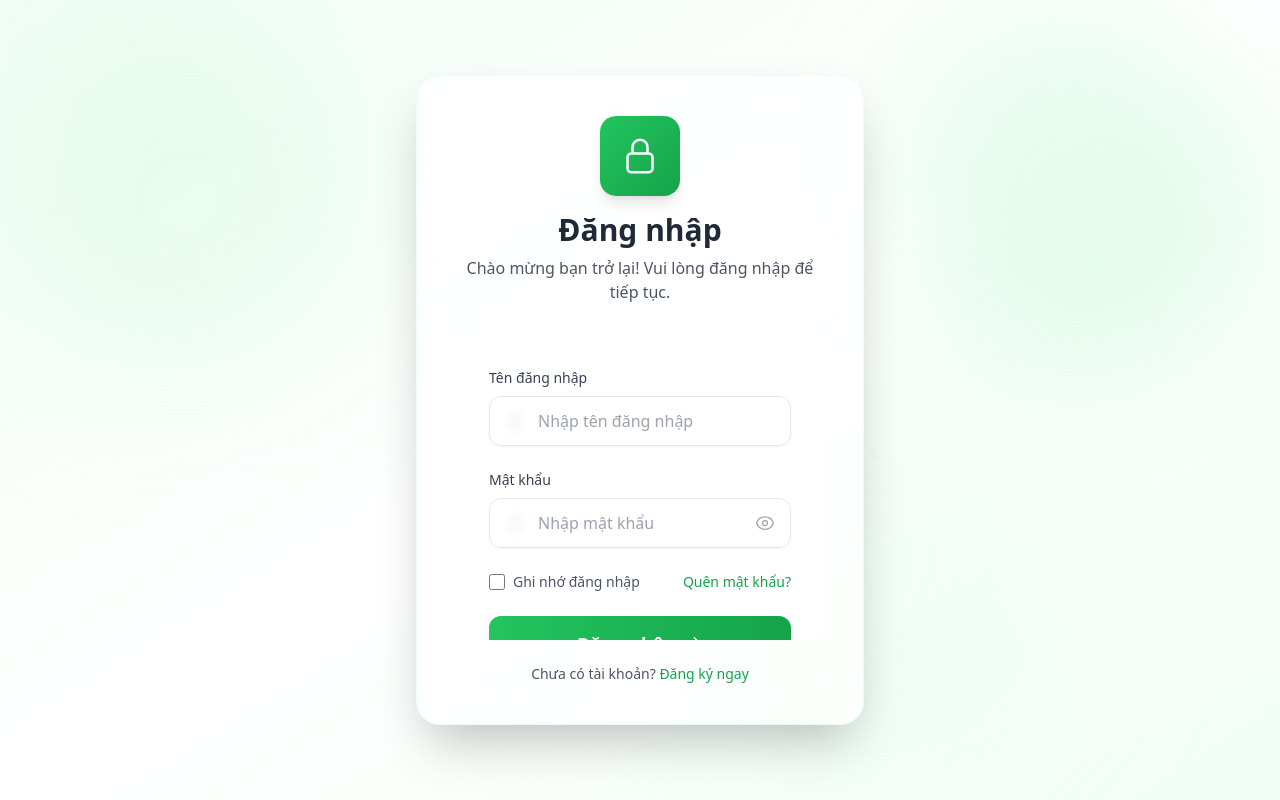
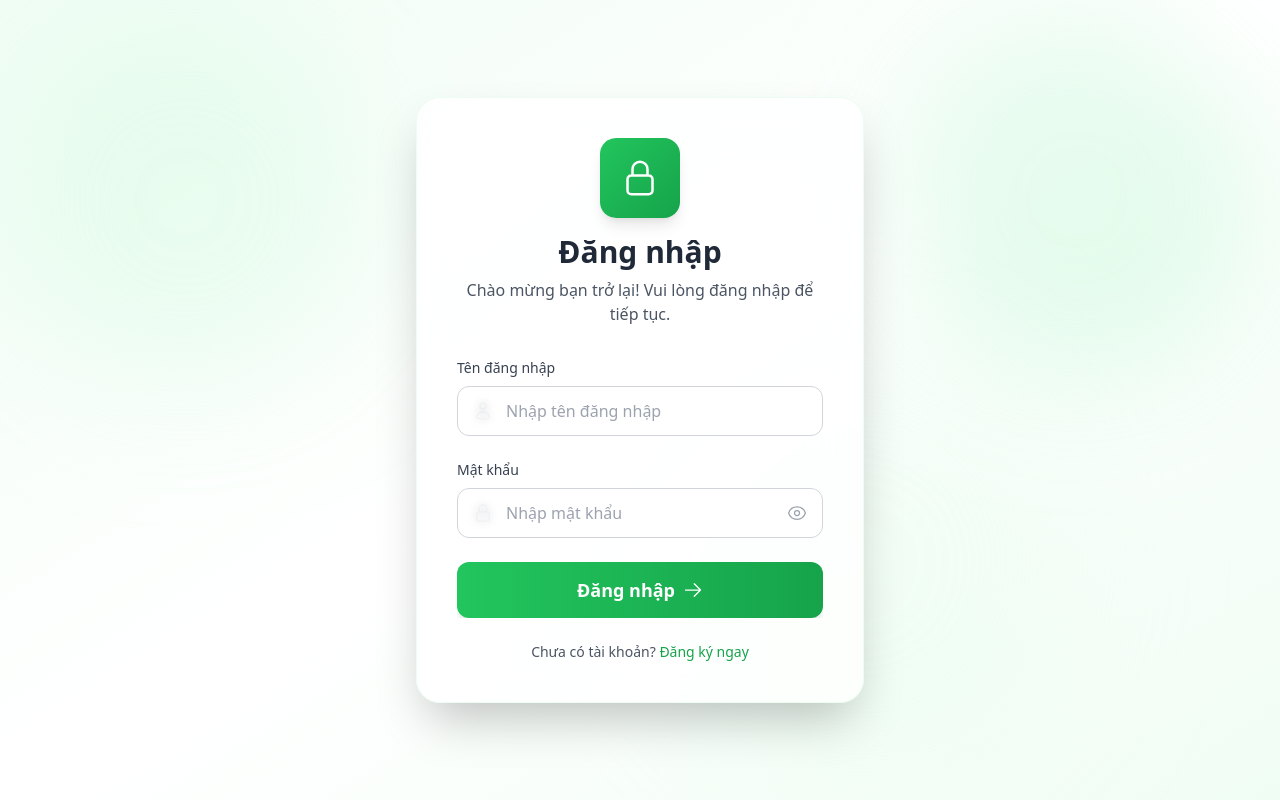
Before and after one commit to triudangcoding/MCD-FE, a React (Vite) app: page /login in a window 1280 px wide. Built offline with nearby package versions, Linux system fonts and the light colour scheme.

Commit message:
feat: Add shadcn dependency and update Loginpage styles

```diff
--- a/package.json
+++ b/package.json
@@ -28,6 +28,7 @@
     "eslint-plugin-react-refresh": "^0.4.24",
     "globals": "^16.5.0",
     "postcss": "^8.5.6",
+    "shadcn": "^3.5.0",
     "tailwindcss": "^3.4.18",
     "typescript": "~5.9.3",
     "typescript-eslint": "^8.46.3",
--- a/src/modules/Auth/User/Loginpage.tsx
+++ b/src/modules/Auth/User/Loginpage.tsx
@@ -66,7 +66,7 @@ export default function Loginpage() {
 
   const transitionClass = "transition-[opacity,transform] duration-500 ease-[cubic-bezier(0.24,0.82,0.25,1)]";
   const inputSharedClass =
-    "block w-full pl-12 pr-4 py-3 rounded-xl border border-gray-200 bg-white/70 backdrop-blur-sm text-gray-800 placeholder-gray-400 shadow-sm transition-all duration-300 focus:border-transparent focus:outline-none focus:ring-2 focus:ring-green-500 focus:ring-offset-2 focus:ring-offset-white";
+    "block w-full pl-12 pr-4 py-3 border border-gray-300 rounded-xl focus:ring-2 focus:ring-green-500 focus:border-green-500 transition-all duration-200 bg-white/50 backdrop-blur-sm text-gray-800 placeholder-gray-400";
 
   const handleSubmit = async (e: React.FormEvent) => {
     e.preventDefault();
@@ -186,7 +186,7 @@ export default function Loginpage() {
           {/* Form */}
           <div
             ref={formWrapperRef}
-            className="relative overflow-hidden rounded-2xl bg-white/80 px-6 py-6 sm:px-8 sm:py-8 transition-[height] duration-500 ease-[cubic-bezier(0.24,0.82,0.25,1)]"
+            className="relative overflow-hidden transition-[height] duration-500 ease-[cubic-bezier(0.24,0.82,0.25,1)]"
           >
             <div
               className={`${transitionClass} transform-gpu ${mode === "login"
@@ -236,7 +236,7 @@ export default function Loginpage() {
                       type={showPassword ? "text" : "password"}
                       value={password}
                       onChange={(e) => setPassword(e.target.value)}
-                      className={`${inputSharedClass} pr-12`}
+                      className="block w-full pl-12 pr-12 py-3 border border-gray-300 rounded-xl focus:ring-2 focus:ring-green-500 focus:border-green-500 transition-all duration-200 bg-white/50 backdrop-blur-sm text-gray-800 placeholder-gray-400"
                       placeholder="Nhập mật khẩu"
                       disabled={isLoading}
                     />
@@ -253,25 +253,6 @@ export default function Loginpage() {
                       )}
                     </button>
                   </div>
-                </div>
-
-                {/* Remember & Forgot */}
-                <div className="flex items-center justify-between">
-                  <label className="flex items-center">
-                    <input
-                      type="checkbox"
-                      className="w-4 h-4 text-green-600 border border-gray-300 rounded transition-all duration-200 focus:outline-none focus:ring-2 focus:ring-green-500 focus:ring-offset-2 focus:ring-offset-white"
-                    />
-                    <span className="ml-2 text-sm text-gray-600">
-                      Ghi nhớ đăng nhập
-                    </span>
-                  </label>
-                  <a
-                    href="#"
-                    className="text-sm text-green-600 hover:text-green-700 font-medium transition-colors duration-200"
-                  >
-                    Quên mật khẩu?
-                  </a>
                 </div>
 
                 {/* Submit Button */}
@@ -438,7 +419,7 @@ export default function Loginpage() {
                 <button
                   type="submit"
                   disabled={isRegisterLoading}
-                  className="w-full bg-gradient-to-r from-emerald-400 via-green-500 to-green-600 text-white py-3.5 px-4 rounded-xl font-semibold text-lg shadow-lg hover:shadow-xl transform hover:scale-[1.02] active:scale-[0.98] transition-all duration-200 disabled:opacity-60 disabled:cursor-not-allowed disabled:transform-none flex items-center justify-center gap-2"
+                  className="w-full bg-gradient-to-r from-emerald-400 via-green-500 to-green-600 text-white py-3.5 px-4 rounded-xl font-semibold text-lg shadow-lg hover:shadow-xl transform hover:scale-[1.02] active:scale-[0.98] transition-all duration-200 disabled:opacity-50 disabled:cursor-not-allowed disabled:transform-none flex items-center justify-center gap-2"
                 >
                   {isRegisterLoading ? (
                     <>
```
Also changed, not shown: .cursor/mcp.json (added), 1 other file (tests, documents, lock files or other folders).
